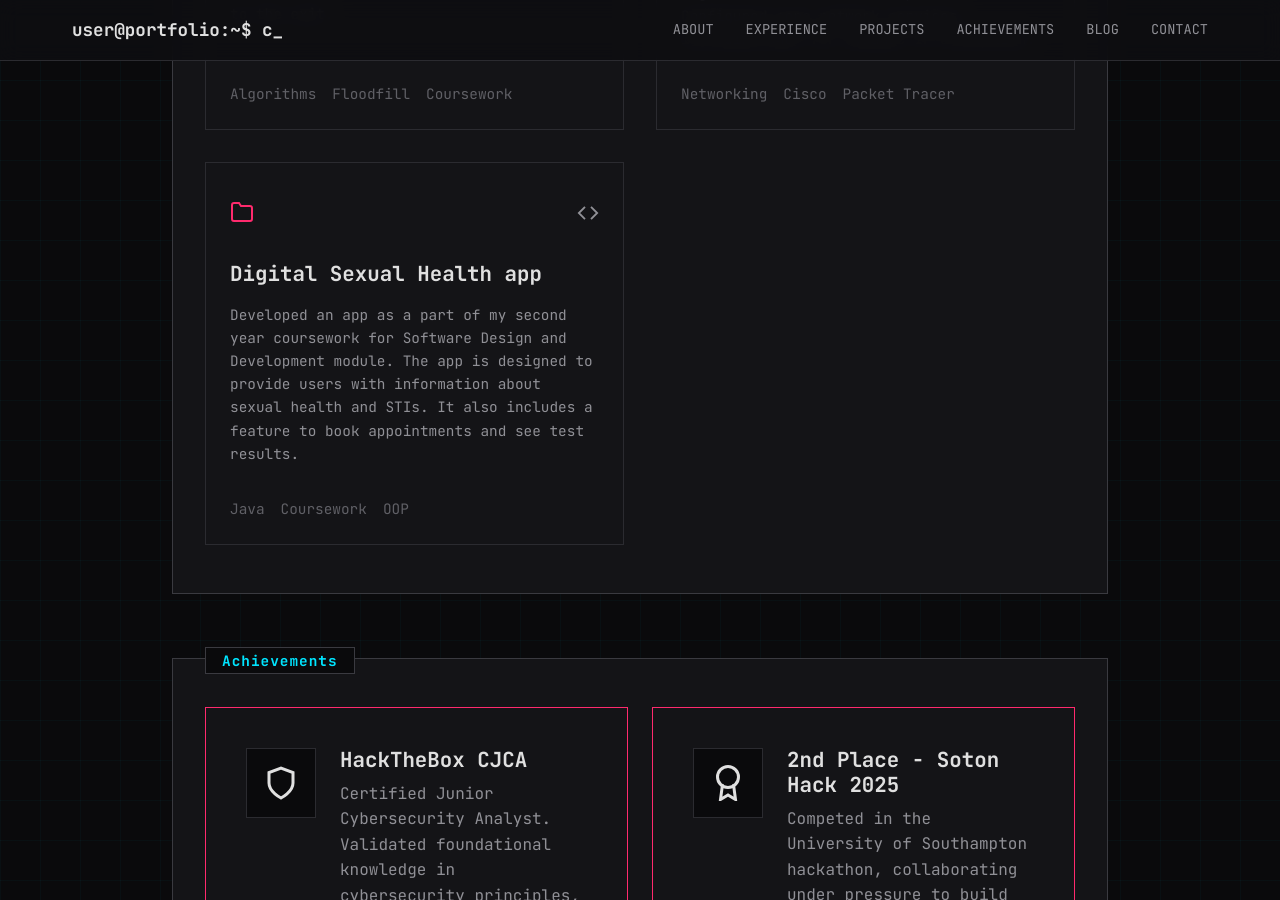
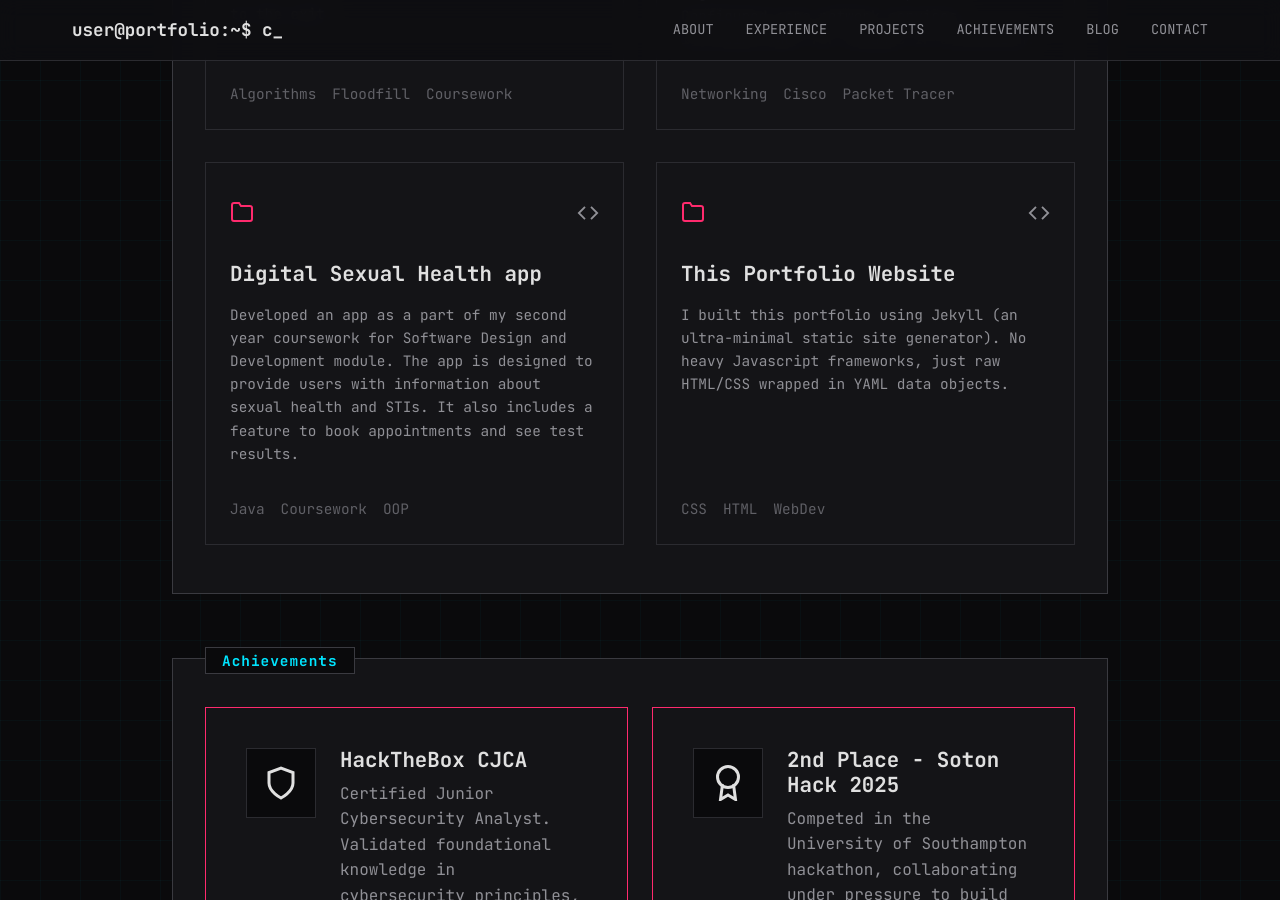
Before and after one commit to takymy/takymy.github.io, a Jekyll site: the page built from index.html, in a window 1280 px wide and 900 px high, scrolled down 2335 px. Built offline with Jekyll 4.4.1, drawn with Linux system fonts in a browser that asks for light colours.

Commit message:
Updated projects section

```diff
--- a/_data/projects.yml
+++ b/_data/projects.yml
@@ -12,3 +12,8 @@
   description: Developed an app as a part of my second year coursework for Software Design and Development module. The app is designed to provide users with information about sexual health and STIs. It also includes a feature to book appointments and see test results.
   tags: [Java, Coursework, OOP]
   link: "#"
+
+- title: This Portfolio Website
+  description: I built this portfolio using Jekyll (an ultra-minimal static site generator). No heavy Javascript frameworks, just raw HTML/CSS wrapped in YAML data objects.
+  tags: [CSS, HTML, WebDev]
+  link: "#"
```
